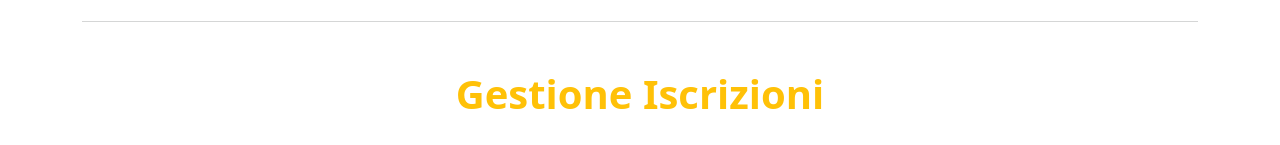
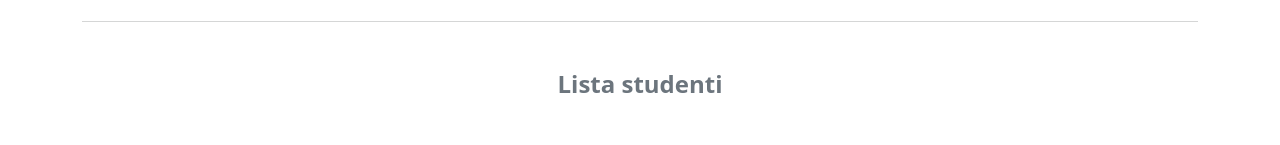
Before and after one commit to nave-scuola/gestione-iscrizioni-fe, an Angular app: page / in a window 1280 px wide. Shown: the part 437-582 px from the top of the page. Built offline with nearby package versions, Linux system fonts and the light colour scheme.

Commit message:
Rimozione titolo h1 da sezione lista-studenti

```diff
--- a/src/app/features/iscrizioni/pages/lista-studenti/lista-studenti.html
+++ b/src/app/features/iscrizioni/pages/lista-studenti/lista-studenti.html
@@ -1,6 +1,5 @@
 <div class="container mt-4">
 
-    <h1 class="text-warning fw-bolder">{{ titolo }}</h1>
     <h2 class="mb-5 mt-4 fw-bold text-secondary fs-4">Lista studenti</h2>
 
     <div class="row g-3">
```
